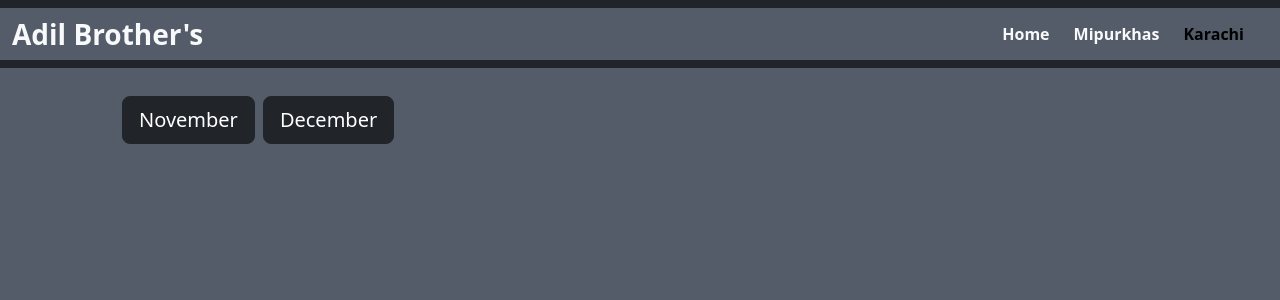
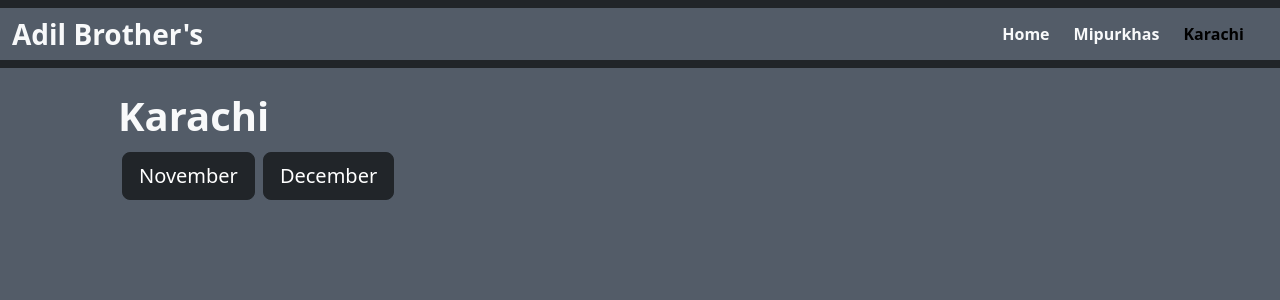
Before and after one commit to digitalrehman/Bussiness-Managment, a React (Vite) app: page /Karachi in a window 1280 px wide. Shown: the top 300 px of the page. Built offline with nearby package versions, Linux system fonts and the light colour scheme.

Commit message:
Update Karachi.jsx

```diff
--- a/src/Componentes/Karachi/Karachi.jsx
+++ b/src/Componentes/Karachi/Karachi.jsx
@@ -6,6 +6,9 @@ const Karachi = () => {
     <>
       <div className="container">
         <div className="row m-4">
+          <div className="Text-center">
+          <h1 className="text-light fw-bold">Karachi</h1>
+          </div>
           <div className="col-12">
             <Link to={"/NovKarLoop"} className="btn btn-dark btn-lg m-1">
               November
```
